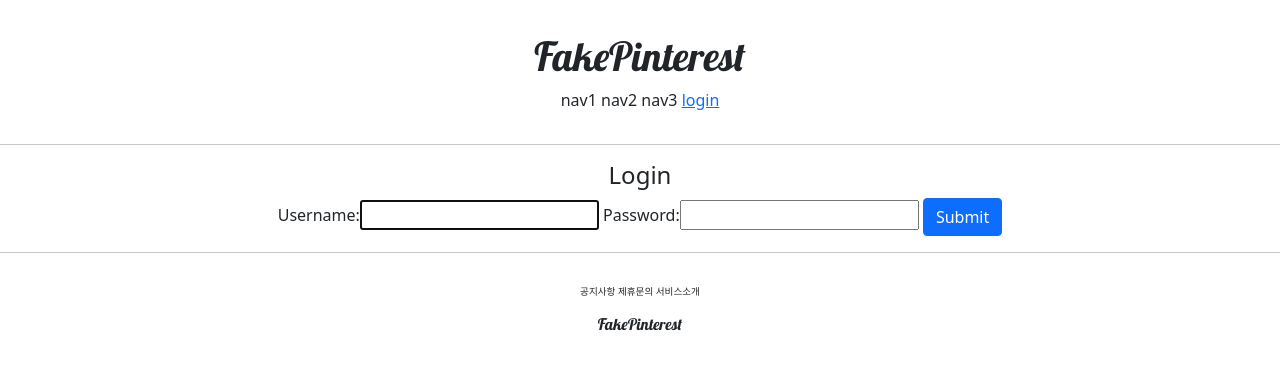
After one commit to Rekite/CloneCoding, a Django app: page /account/login/ in a window 1280 px wide. The commit adds this page. Shown: the top 370 px of the page. Run offline with Django 3.2, Linux system fonts and the light colour scheme.

Commit message:
add login/logout

```diff
--- /dev/null
+++ b/FakePinterest/fakepinterest/accountapp/templates/accountapp/login.html
@@ -0,0 +1,19 @@
+{% extends 'base.html' %}
+
+{% block content %}
+
+<div style="text-align: center">
+    <div>
+        <h4>Login</h4>
+    </div>
+    <div>
+        <form action="" method="post">
+            {% csrf_token %}
+            {{ form }}
+            <input type="submit" class="btn btn-primary">
+        </form>
+    </div>
+</div>
+
+
+{% endblock %}
--- a/FakePinterest/fakepinterest/accountapp/urls.py
+++ b/FakePinterest/fakepinterest/accountapp/urls.py
@@ -1,3 +1,4 @@
+from django.contrib.auth.views import LoginView, LogoutView
 from django.urls import path
 
 from accountapp.views import hello_world, AccountCreateView
@@ -7,6 +8,11 @@ app_name = "accountapp" #간편해짐
 
 urlpatterns = [
     path('hello_world/', hello_world, name='hello_world'),
+
+    # 로그인/로그아웃 (장고 기본제공)
+    path('login/', LoginView.as_view(template_name='accountapp/login.html'), name='login'),
+    path('logout/', LogoutView.as_view(), name='logout'),
+
     # 클래스형뷰는 as_view가 필요
     path('create/', AccountCreateView.as_view(), name='create'),
 
--- a/FakePinterest/fakepinterest/fakepinterest/settings.py
+++ b/FakePinterest/fakepinterest/fakepinterest/settings.py
@@ -13,6 +13,9 @@ https://docs.djangoproject.com/en/3.1/ref/settings/
 from pathlib import Path
 
 import os, environ
+
+from django.urls import reverse_lazy
+
 env = environ.Env(
     # set casting, default value
     DEBUG=(bool, False)
@@ -130,3 +133,6 @@ USE_TZ = True
 # https://docs.djangoproject.com/en/3.1/howto/static-files/
 
 STATIC_URL = '/static/'
+
+LOGIN_REDIRECT_URL = reverse_lazy('accountapp:hello_world')
+LOGOUT_REDIRECT_URL = reverse_lazy('accountapp:login')
--- a/FakePinterest/fakepinterest/templates/header.html
+++ b/FakePinterest/fakepinterest/templates/header.html
@@ -7,6 +7,14 @@
             <span>nav1</span>
             <span>nav2</span>
             <span>nav3</span>
-            <span>nav4</span>
+            {% if not user.is_authenticated %}
+            <a href="{% url 'accountapp:login' %}?next={{ request.path }}">
+                <span>login</span>
+            </a>
+            {% else %}
+            <a href="{% url 'accountapp:logout' %}?next={{ request.path }}">
+                <span>logout</span>
+            </a>
+            {% endif %}
         </div>
     </div>
```
